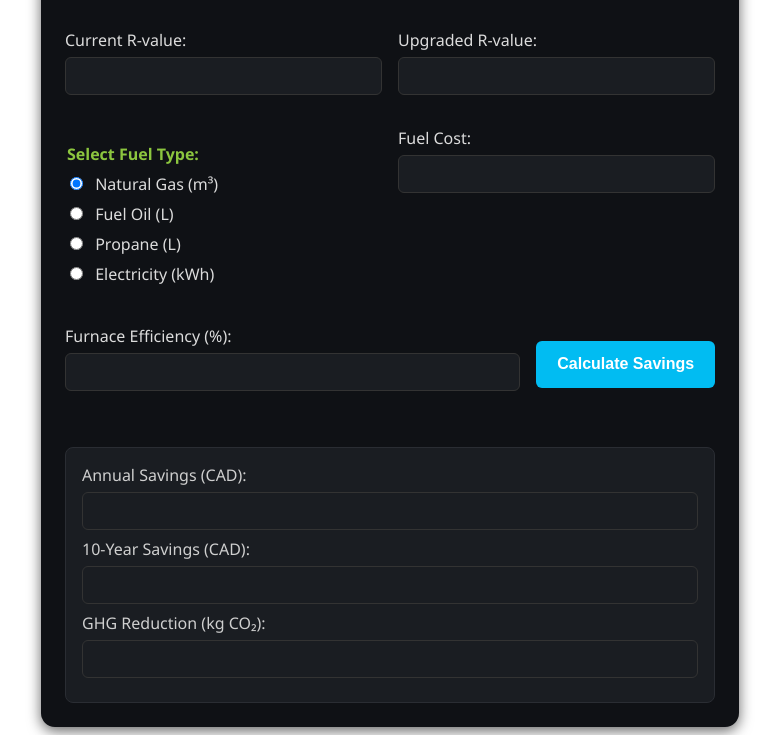
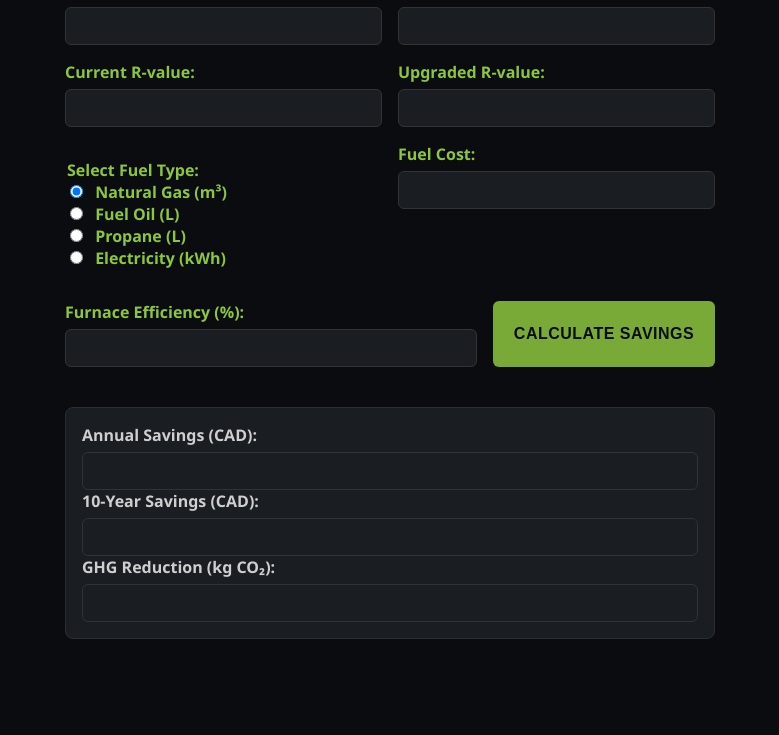
Before and after one commit to 2thetoproofing/Insulation-calc, a plain HTML site: page index.html in a window 1280 px wide. Shown: the part 150-885 px from the top of the page, without its empty margins (250-1029 px from the left). After the commit the page ends 845 px from the top, so only its background shows below. Drawn offline with Linux system fonts and the light colour scheme; a script that the page names is missing.

Commit message:
Update style.css

```diff
--- a/style.css
+++ b/style.css
@@ -1,33 +1,31 @@
-/* --- Dark Theme Container --- */
-.calc-container {
-  max-width: 650px;
-  margin: 0 auto !important;
-  padding: 1.5rem;
-  background: #0f1115;
-  border-radius: 14px;
-  box-shadow: 0 4px 14px rgba(0,0,0,0.6);
+/* PAGE BACKGROUND (matches finance calculator) */
+body {
+  background: #0b0c10;
+  margin: 0;
+  padding: 2rem 1rem;
   font-family: "Segoe UI", Arial, sans-serif;
   color: #e6e6e6;
 }
 
-/* Neon green title */
-.calc-container h2 {
-  text-align: center;
-  margin-top: 0 !important;
-  margin-bottom: 1rem;
+/* MAIN WRAPPER — no background, no shadow */
+.calc-container {
+  max-width: 650px;
+  margin: 0 auto;
+  padding: 1.5rem;
+  background: transparent;
+  box-shadow: none;
+  border-radius: 0;
+}
+
+/* TITLES + LABELS — neon green */
+.calc-container h2,
+.calc-container label,
+.calc-container legend {
   color: #8cc63f;
   font-weight: 600;
 }
 
-/* Labels */
-.calc-container label {
-  display: block;
-  margin-bottom: 1rem;
-  font-weight: 500;
-  color: #dcdcdc;
-}
-
-/* Inputs */
+/* INPUT FIELDS — dark theme */
 .calc-container input[type="text"] {
   width: 100%;
   padding: 0.55rem 0.75rem;
@@ -45,67 +43,31 @@
   outline: none;
 }
 
-/* Fieldsets */
+/* FIELDSET */
 .calc-container fieldset {
   border: none;
   margin: 1rem 0;
   padding: 0;
 }
 
-.calc-container legend {
-  font-weight: 600;
-  margin-bottom: 0.5rem;
-  color: #8cc63f;
-}
-
 .calc-container input[type="radio"] {
   margin-right: 0.5rem;
 }
 
-/* --- Button Styling (Matches Financing Calculator) --- */
-.calc-container .btn {
-  display: inline-block;
-  background: #01bcf2;
-  color: #fff;
-  padding: 0.9rem 1.3rem;
-  border: none;
-  border-radius: 6px;
-  font-size: 1rem;
-  cursor: pointer;
-  transition: background 0.25s ease;
-  margin-top: 1rem;
-  font-weight: 600;
-}
-
-.calc-container .btn:hover {
-  background: #0199c2;
-}
-
-.calc-container .btn:active {
-  background: #017a9a;
-}
-
-.calc-container .btn:disabled {
-  background: #3a4a55;
-  cursor: not-allowed;
-}
-
-/* Output box */
+/* OUTPUT BOX — keep it visible */
 .calc-container .output {
-  flex: 1 1 100%;
+  background: #1a1d22;
+  border: 1px solid #2a2d33;
+  border-radius: 8px;
+  padding: 1rem;
   margin-top: 1.5rem;
-  padding: 1rem;
-  background: #1a1d22;
-  border-radius: 8px;
-  border: 1px solid #2a2d33;
 }
 
 .calc-container .output label {
-  margin-bottom: 0.5rem;
   color: #cfcfcf;
 }
 
-/* Error messages */
+/* ERROR MESSAGES */
 .error-msg {
   color: #ff4d4d;
   font-size: 0.9rem;
@@ -114,29 +76,26 @@
   display: none;
 }
 
-/* Form layout */
+/* FORM LAYOUT */
 .calc-container form {
   display: flex;
   flex-wrap: wrap;
   gap: 1rem;
-  align-items: flex-start;
 }
 
-/* Two-column layout */
 .calc-container label,
 .calc-container fieldset {
   flex: 1 1 calc(50% - 1rem);
   min-width: 300px;
 }
 
-/* Inline radio labels */
+/* INLINE RADIO LABELS */
 .calc-container fieldset label {
   display: inline-block;
   margin-right: 1rem;
-  margin-bottom: 0.5rem;
 }
 
-/* Mobile */
+/* MOBILE */
 @media (max-width: 600px) {
   .calc-container label,
   .calc-container fieldset {
@@ -144,3 +103,28 @@
     min-width: 100%;
   }
 }
+
+/* BUTTON — EXACT MATCH TO FINANCE CALCULATOR */
+.calc-container .btn {
+  background: rgba(140, 198, 63, 0.85); /* neon green w/ transparency */
+  color: #0b0c10;
+  padding: 0.9rem 1.3rem;
+  border: none;
+  border-radius: 6px;
+  font-size: 1rem;
+  font-weight: 700;
+  cursor: pointer;
+  transition: all 0.25s ease;
+  text-transform: uppercase;
+  letter-spacing: 0.5px;
+}
+
+.calc-container .btn:hover {
+  background: rgba(140, 198, 63, 1);
+  box-shadow: 0 0 12px rgba(140, 198, 63, 0.6);
+}
+
+.calc-container .btn:active {
+  background: rgba(120, 178, 53, 1);
+  box-shadow: 0 0 6px rgba(140, 198, 63, 0.4);
+}
```
